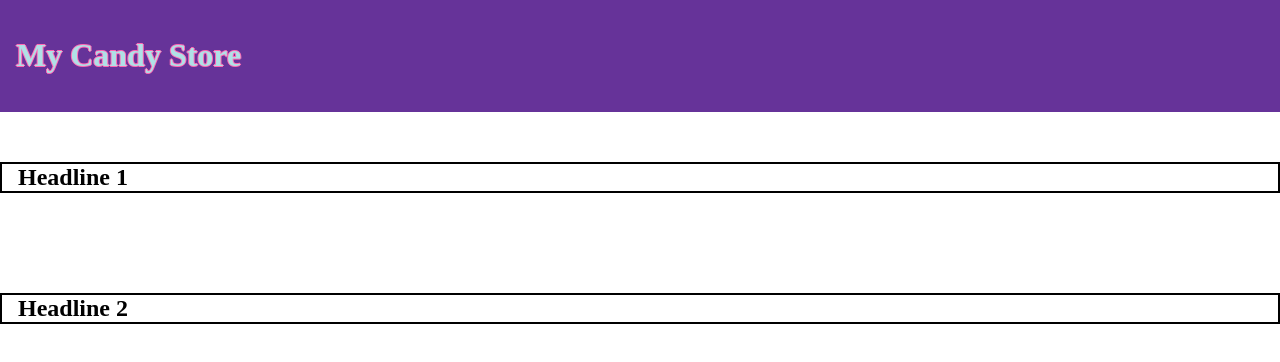
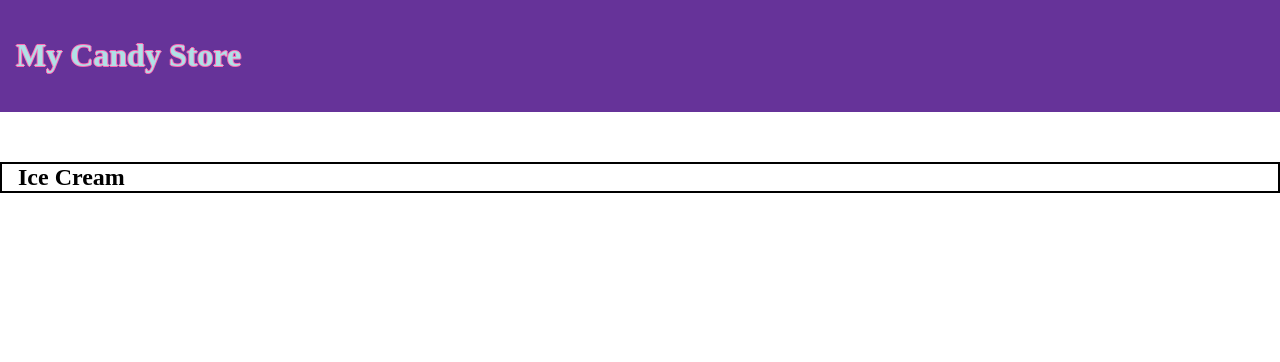
Before and after one commit to ThomasKirst/candy-store, a plain HTML site: page index.html in a window 1280 px wide. Drawn offline with Linux system fonts and the light colour scheme.

Commit message:
Added an icecream section

```diff
--- a/index.html
+++ b/index.html
@@ -11,8 +11,7 @@
     <header><h1>My Candy Store</h1></header>
     <main>
       <div class="flex">
-        <h2>Headline 1</h2>
-        <h2>Headline 2</h2>
+        <h2>Ice Cream</h2>
       </div>
     </main>
   </body>
```
